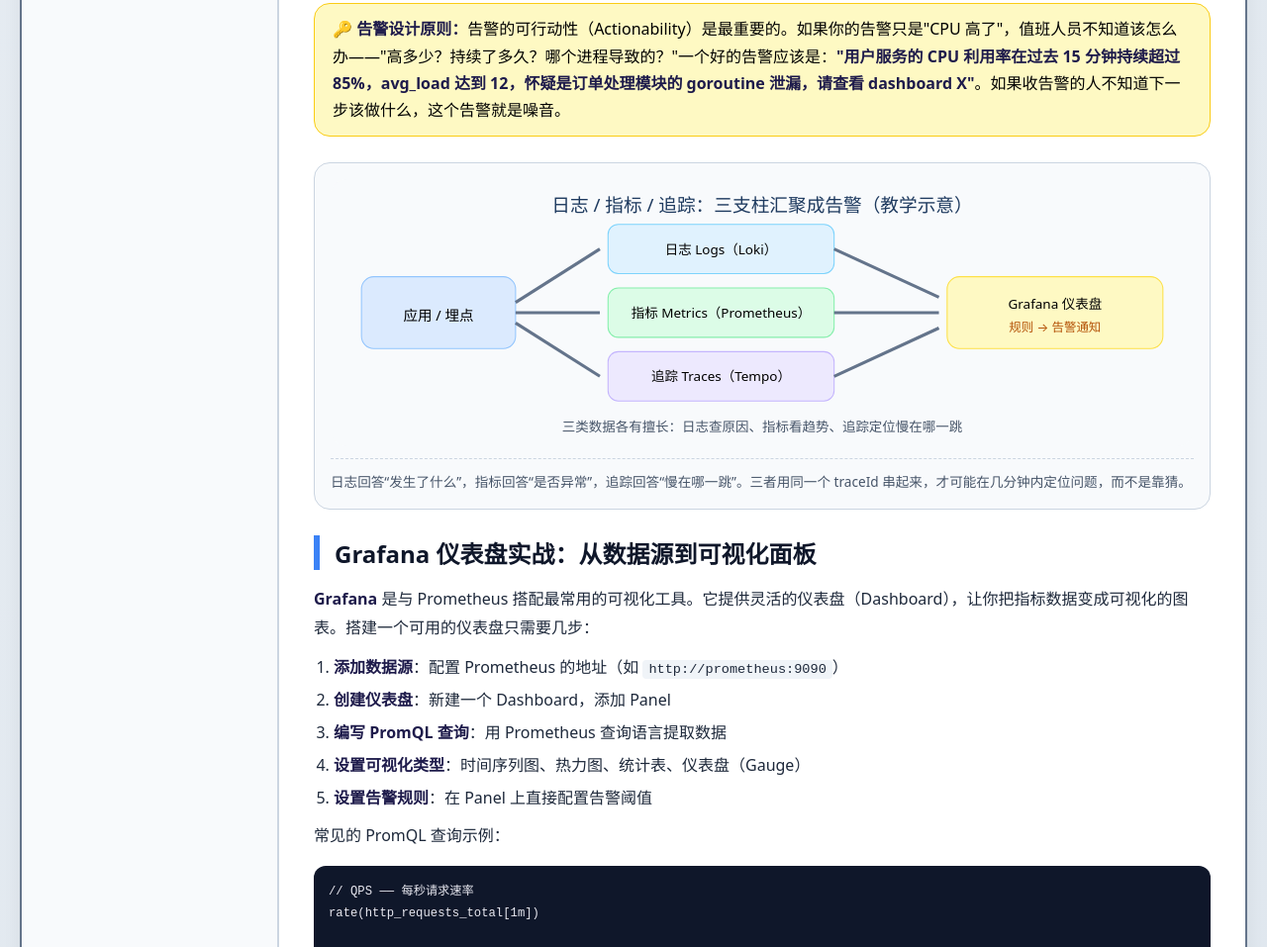
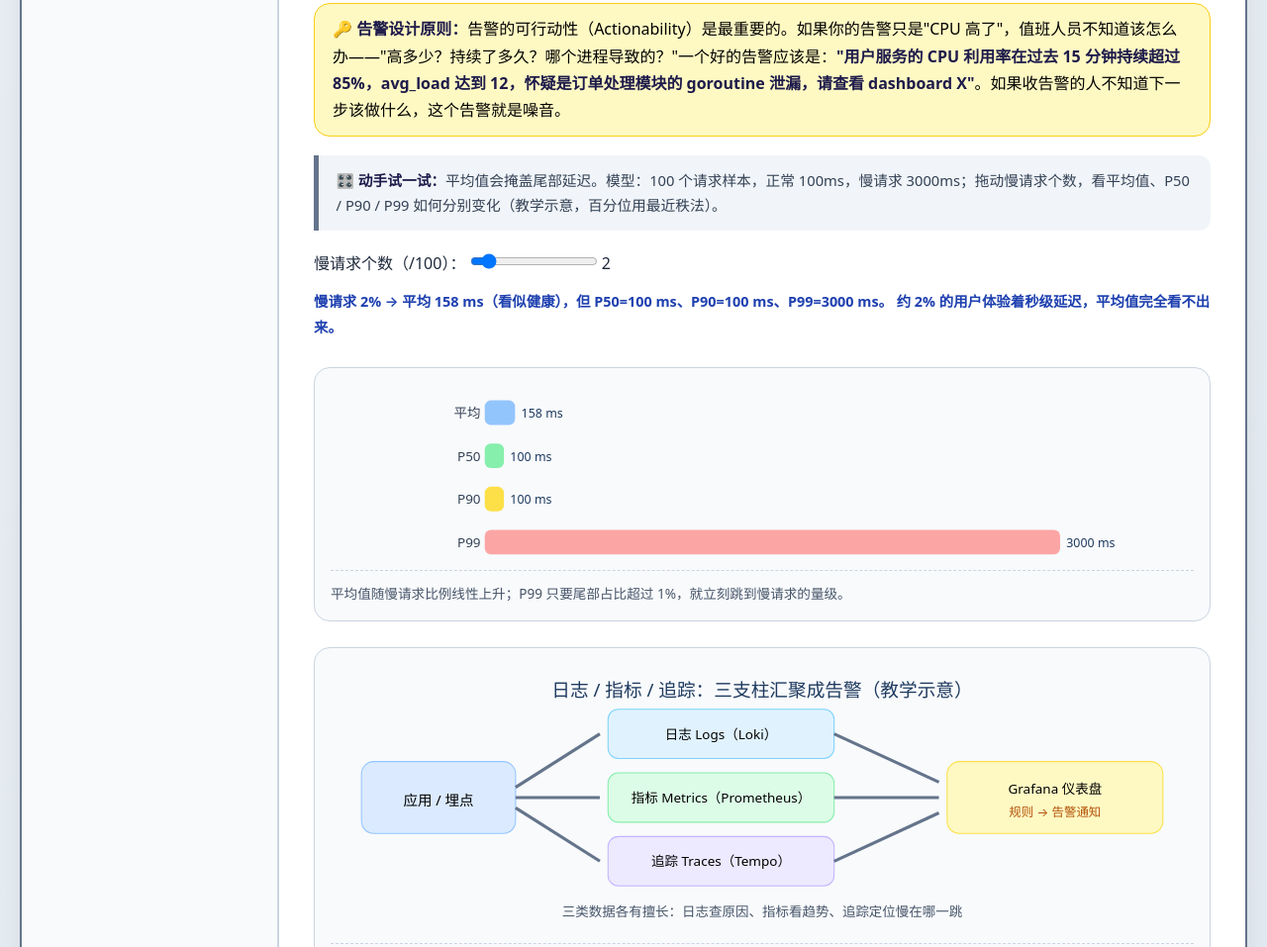
Before and after one commit to 1998x-stack/backend-development-tutorial, a plain HTML site: page 17.html in a window 1280 px wide. Shown: the part 5137-6094 px from the top of the page at 99% size. Drawn offline with Linux system fonts and the light colour scheme.

Commit message:
feat(backend-development-tutorial): interactive average-vs-percentile latency demo in ch17

```diff
--- a/17.html
+++ b/17.html
@@ -471,6 +471,58 @@ func main() {
             <strong>🔑 告警设计原则：</strong>告警的可行动性（Actionability）是最重要的。如果你的告警只是"CPU 高了"，值班人员不知道该怎么办——"高多少？持续了多久？哪个进程导致的？"一个好的告警应该是：<strong>"用户服务的 CPU 利用率在过去 15 分钟持续超过 85%，avg_load 达到 12，怀疑是订单处理模块的 goroutine 泄漏，请查看 dashboard X"</strong>。如果收告警的人不知道下一步该做什么，这个告警就是噪音。
         </div>
 
+        <div class="note">
+            <strong>🎛️ 动手试一试：</strong>平均值会掩盖尾部延迟。模型：100 个请求样本，正常 100ms，慢请求 3000ms；拖动慢请求个数，看平均值、P50 / P90 / P99 如何分别变化（教学示意，百分位用最近秩法）。
+        </div>
+        <p>
+            <label for="lat-k">慢请求个数（/100）：</label>
+            <input id="lat-k" type="range" min="0" max="20" step="1" value="2">
+            <output id="lat-k-out" for="lat-k">2</output>
+        </p>
+        <p class="status" id="lat-status" aria-live="polite"></p>
+        <figure>
+            <svg id="lat-bars" viewBox="0 0 840 170" role="img" aria-labelledby="fig17b-title" xmlns="http://www.w3.org/2000/svg"><title id="fig17b-title">平均值与 P50/P90/P99 随慢请求比例变化的对比</title></svg>
+            <figcaption>平均值随慢请求比例线性上升；P99 只要尾部占比超过 1%，就立刻跳到慢请求的量级。</figcaption>
+        </figure>
+        <script>
+        (function () {
+            var range = document.getElementById('lat-k');
+            var kOut = document.getElementById('lat-k-out');
+            var out = document.getElementById('lat-status');
+            var svg = document.getElementById('lat-bars');
+            var NS = 'http://www.w3.org/2000/svg';
+            var FAST = 100, SLOW = 3000, N = 100, SCALE = 3000;
+            function pct(k, p) {
+                var idx = Math.ceil(p / 100 * N) - 1;   // 最近秩法
+                return idx >= N - k ? SLOW : FAST;       // 排序后最后 k 个为慢请求
+            }
+            function row(y, label, ms, color) {
+                var r = document.createElementNS(NS, 'rect');
+                r.setAttribute('x', 150); r.setAttribute('y', y); r.setAttribute('width', Math.max(2, ms / SCALE * 560)); r.setAttribute('height', 24);
+                r.setAttribute('rx', 6); r.setAttribute('fill', color); svg.appendChild(r);
+                var t = document.createElementNS(NS, 'text');
+                t.setAttribute('x', 146); t.setAttribute('y', y + 17); t.setAttribute('text-anchor', 'end'); t.setAttribute('font-size', '13'); t.setAttribute('fill', '#334155');
+                t.textContent = label; svg.appendChild(t);
+                var v = document.createElementNS(NS, 'text');
+                v.setAttribute('x', 156 + Math.max(2, ms / SCALE * 560)); v.setAttribute('y', y + 17); v.setAttribute('font-size', '12'); v.setAttribute('fill', '#1e3a5f');
+                v.textContent = Math.round(ms) + ' ms'; svg.appendChild(v);
+            }
+            function render() {
+                var k = Number(range.value);
+                kOut.textContent = k;
+                var avg = (FAST * (N - k) + SLOW * k) / N;
+                var p50 = pct(k, 50), p90 = pct(k, 90), p99 = pct(k, 99);
+                while (svg.lastChild && svg.lastChild.nodeName !== 'title') { svg.removeChild(svg.lastChild); }
+                row(16, '平均', avg, '#93c5fd'); row(58, 'P50', p50, '#86efac');
+                row(100, 'P90', p90, '#fde047'); row(142, 'P99', p99, '#fca5a5');
+                out.textContent = '慢请求 ' + k + '% → 平均 ' + Math.round(avg) + ' ms' + (avg < 300 ? '（看似健康）' : '') + '，但 P50=' + p50 + ' ms、P90=' + p90 + ' ms、P99=' + p99 + ' ms。' +
+                    (p99 === SLOW ? ' 约 ' + k + '% 的用户体验着秒级延迟，平均值完全看不出来。' : ' 目前尾部尚未进入 P99。');
+            }
+            range.addEventListener('input', render);
+            render();
+        })();
+        </script>
+
         <figure>
             <svg role="img" aria-labelledby="fig17a-title fig17a-desc" viewBox="0 0 840 260" xmlns="http://www.w3.org/2000/svg">
                 <title id="fig17a-title">可观测性三支柱与告警链路</title>
```
